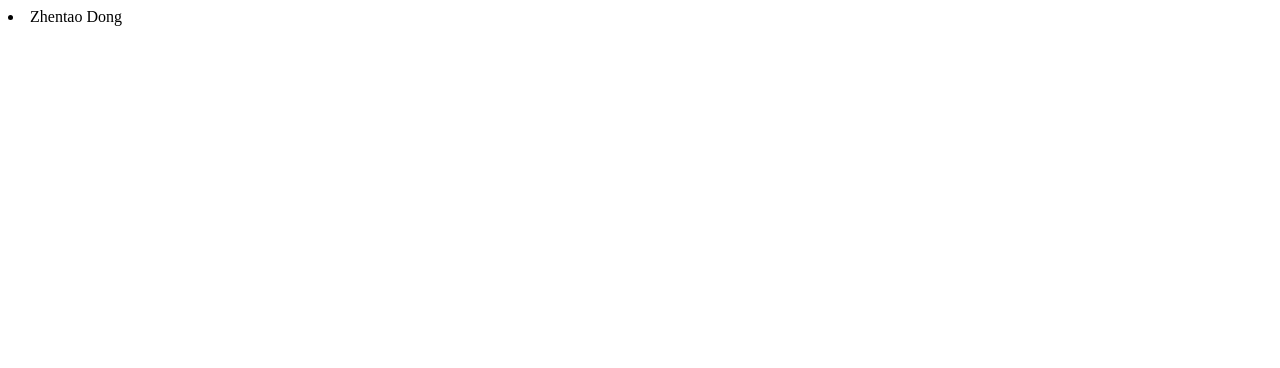
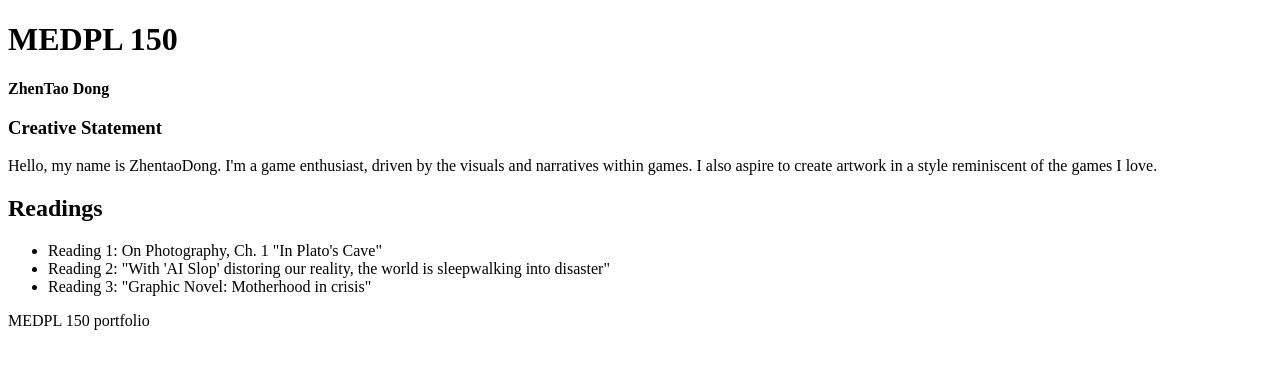
Before and after one commit to zhentao1465/MEDPL150, a plain HTML site: page index.html in a window 1280 px wide. Drawn offline with Linux system fonts and the light colour scheme.

Commit message:
Revise index.html with new title and content
Updated the title and added a header with a creative statement and readings section.

```diff
--- a/index.html
+++ b/index.html
@@ -1,17 +1,48 @@
 <!DOCTYPE html>
 <html lang="en">
 <head>
-    <meta charset="UTF-8">
-    <meta name="viewport" content="width=device-width, initial-scale=1.0">
-    <title>Media 150 Lab</title>
+  <meta charset="UTF-8">
+  <meta name="viewport" content="width=device-width, initial-scale=1.0">
+  <title>MEDPL 150 ZhenTao Dong</title>
+</head>
+<body>
 
-</head>
-<li>Zhentao Dong</li>
+  <header>
+    <h1>MEDPL 150</h1>
+    <p><strong>ZhenTao Dong</strong></p>
+  </header>
 
-<body>
-<header>
-</header>
+    <article>
+      <h3>Creative Statement</h3>
+      <p>
+       Hello, my name is ZhentaoDong. I'm a game enthusiast,
+        driven by the visuals and narratives within games.
+        I also aspire to create artwork in a style reminiscent of the games I love.
+      </p>
+    </article>
 
+      </p>
+    </article>
+  </section>
+
+  <section id="homework">
+  </section>
+
+  <!-- reading -->
+  <section id="readings">
+    <h2>Readings</h2>
+    <ul>
+      <li>Reading 1: On Photography, Ch. 1 "In Plato's Cave"</li>
+      <li>Reading 2: "With 'AI Slop' distoring our reality, the world is sleepwalking into disaster"</li>
+      <li>Reading 3: "Graphic Novel: Motherhood in crisis"</li>
+    </ul>
+  </section>
+
+
+  <footer>
+    <p> MEDPL 150 portfolio </p>
+  </footer>
 
 </body>
 </html>
+</html>
```
